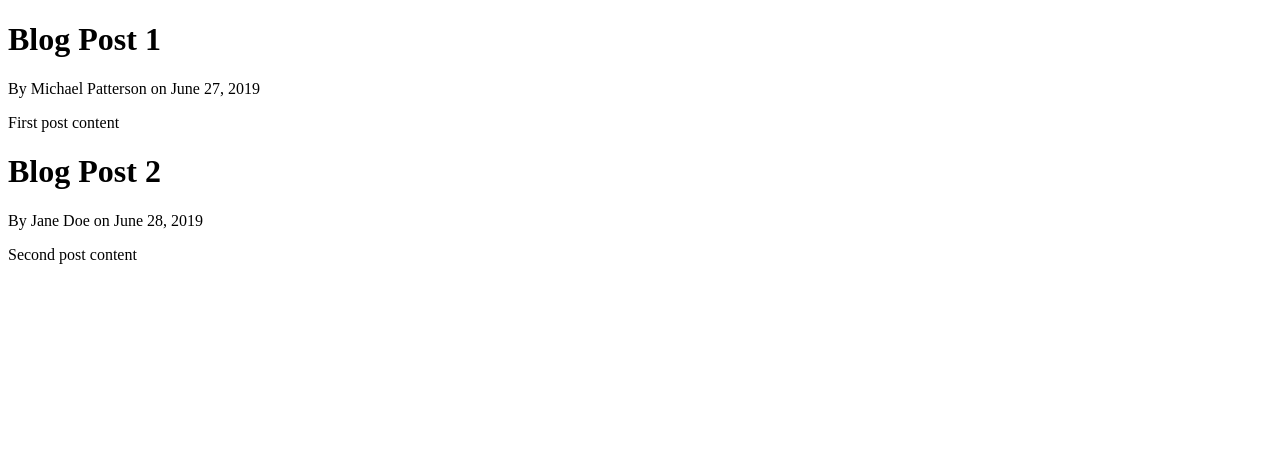
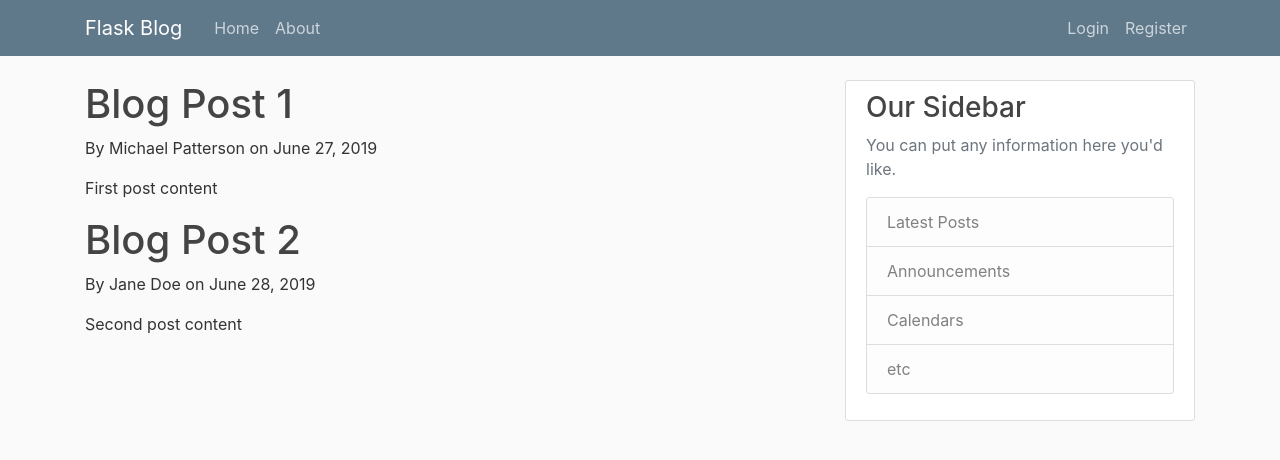
Before and after one commit to discomax/Flask_Blog, a Flask app: page / in a window 1280 px wide. Shown: the top 460 px of the page. Run offline with Flask 2, Linux system fonts and the light colour scheme; some libraries are stand-ins or nearby versions.

Commit message:
added bootstrap nav bar to layout

```diff
--- a/templates/layout.html
+++ b/templates/layout.html
@@ -1,9 +1,14 @@
 <!DOCTYPE html>
 <html lang="en">
 <head>
-    <meta charset="UTF-8">
-    <meta name="viewport" content="width=device-width, initial-scale=1.0">
-    <meta http-equiv="X-UA-Compatible" content="ie=edge">
+    <!-- Required meta tags -->
+    <meta charset="utf-8">
+    <meta name="viewport" content="width=device-width, initial-scale=1, shrink-to-fit=no">
+
+    <!-- Bootstrap CSS -->
+    <link rel="stylesheet" href="https://stackpath.bootstrapcdn.com/bootstrap/4.3.1/css/bootstrap.min.css" integrity="sha384-ggOyR0iXCbMQv3Xipma34MD+dH/1fQ784/j6cY/iJTQUOhcWr7x9JvoRxT2MZw1T" crossorigin="anonymous">
+    <link rel="stylesheet" type="text/css" href="{{ url_for('static', filename='main.css') }}">
+
     {% if title %}
         <title>Flask Blog - {{ title }}</title>
     {% else %}
@@ -11,6 +16,53 @@
     {% endif %}
 </head>
 <body>
-    {% block content %}{% endblock %}
+    <header class="site-header">
+        <nav class="navbar navbar-expand-md navbar-dark bg-steel fixed-top">
+            <div class="container">
+                <a class="navbar-brand mr-4" href="/">Flask Blog</a>
+                <button class="navbar-toggler" type="button" data-toggle="collapse" data-target="#navbarToggle" aria-controls="navbarToggle" aria-expanded="false" aria-label="Toggle navigation">
+                    <span class="navbar-toggler-icon"></span>
+                </button>
+                <div class="collapse navbar-collapse" id="navbarToggle">
+                    <div class="navbar-nav mr-auto">
+                        <a class="nav-item nav-link" href="/">Home</a>
+                        <a class="nav-item nav-link" href="/about">About</a>
+                    </div>
+                    <!-- Navbar Right Side -->
+                    <div class="navbar-nav">
+                        <a class="nav-item nav-link" href="/login">Login</a>
+                        <a class="nav-item nav-link" href="/register">Register</a>
+                    </div>
+                </div>
+            </div>
+        </nav>
+    </header>
+    <main role="main" class="container">
+        <div class="row">
+            <div class="col-md-8">
+            {% block content %}{% endblock %}
+            </div>
+            <div class="col-md-4">
+            <div class="content-section">
+                <h3>Our Sidebar</h3>
+                <p class='text-muted'>You can put any information here you'd like.
+                <ul class="list-group">
+                    <li class="list-group-item list-group-item-light">Latest Posts</li>
+                    <li class="list-group-item list-group-item-light">Announcements</li>
+                    <li class="list-group-item list-group-item-light">Calendars</li>
+                    <li class="list-group-item list-group-item-light">etc</li>
+                </ul>
+                </p>
+            </div>
+            </div>
+        </div>
+    </main>
+
+
+<!-- Optional JavaScript -->
+    <!-- jQuery first, then Popper.js, then Bootstrap JS -->
+    <script src="https://code.jquery.com/jquery-3.3.1.slim.min.js" integrity="sha384-q8i/X+965DzO0rT7abK41JStQIAqVgRVzpbzo5smXKp4YfRvH+8abtTE1Pi6jizo" crossorigin="anonymous"></script>
+    <script src="https://cdnjs.cloudflare.com/ajax/libs/popper.js/1.14.7/umd/popper.min.js" integrity="sha384-UO2eT0CpHqdSJQ6hJty5KVphtPhzWj9WO1clHTMGa3JDZwrnQq4sF86dIHNDz0W1" crossorigin="anonymous"></script>
+    <script src="https://stackpath.bootstrapcdn.com/bootstrap/4.3.1/js/bootstrap.min.js" integrity="sha384-JjSmVgyd0p3pXB1rRibZUAYoIIy6OrQ6VrjIEaFf/nJGzIxFDsf4x0xIM+B07jRM" crossorigin="anonymous"></script>
 </body>
 </html>
```
